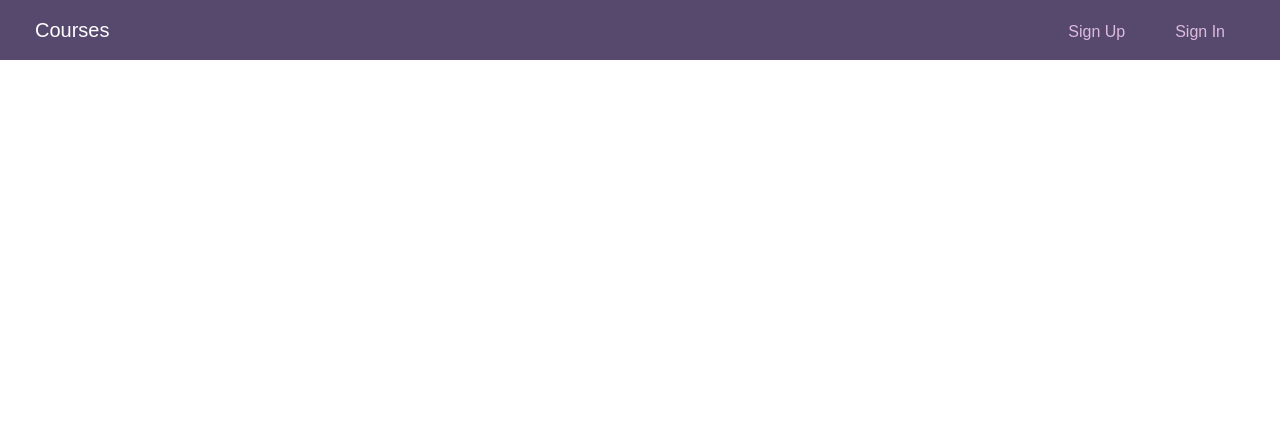
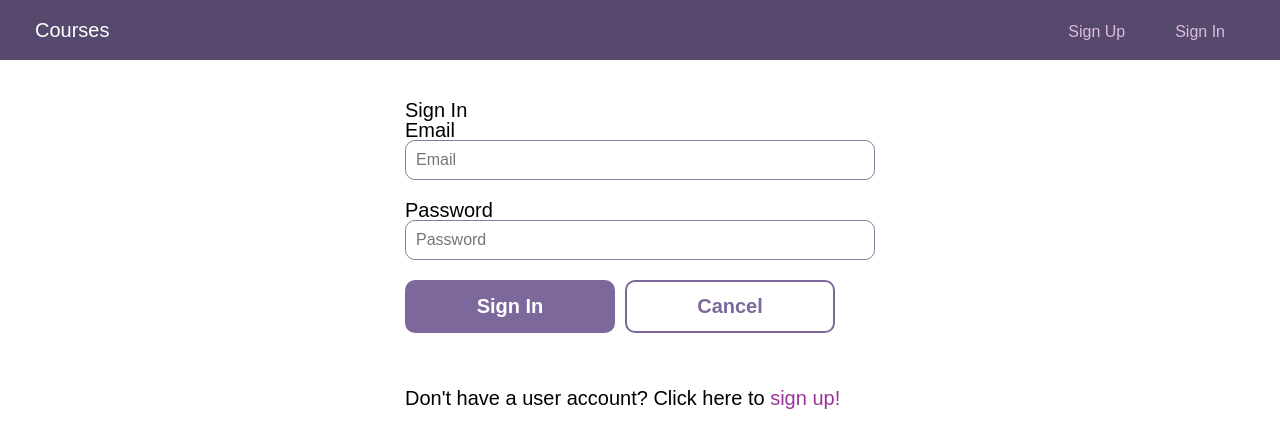
Before and after one commit to ebhargro/full-stack-app, a React (Create React App) app in the folder client/: page /signin in a window 1280 px wide. Shown: the top 448 px of the page. Built offline with nearby package versions, Linux system fonts and the light colour scheme.

Commit message:
Created CourseDetail component

```diff
--- a/client/package.json
+++ b/client/package.json
@@ -11,6 +11,7 @@
     "js-cookie": "^2.2.1",
     "react": "^17.0.2",
     "react-dom": "^17.0.2",
+    "react-markdown": "^6.0.2",
     "react-router-dom": "^5.2.0",
     "react-scripts": "4.0.3",
     "web-vitals": "^1.1.2"
--- a/client/src/App.js
+++ b/client/src/App.js
@@ -36,10 +36,10 @@ export default () => (
       <HeaderWithContext />
       <Switch>
         <Route exact path="/" component={CoursesWithContext} />
+        <Route exact path="/courses/:id" component={CourseDetailWithContext} />
+        <Route path="/signin" component={UserSignInWithContext} />
         {/* <PrivateRoute path="/courses/create" component={CreateCourseWithContext} />
         <PrivateRoute path="/courses/:id/update" component={UpdateCourseWithContext} />
-        <Route exact path="/courses/:id" component={CourseDetailWithContext} />
-        <Route path="/signin" component={UserSignInWithContext} />
         <Route path="/signup" component={UserSignUpWithContext} />
         <Route path="/signout" component={UserSignOutWithContext} />
         <Route path="/notfound" component={NotFound} /> */}
--- a/client/src/Context.js
+++ b/client/src/Context.js
@@ -33,8 +33,8 @@ export class Provider extends Component {
   }
 
 
-  signIn = async (username, password) => {
-    const user = await this.data.getUser(username, password);
+  signIn = async (emailAddress, password) => {
+    const user = await this.data.getUser(emailAddress, password);
     if (user !== null) {
       this.setState(() => {
         return {
--- a/client/src/Data.js
+++ b/client/src/Data.js
@@ -16,14 +16,14 @@ export default class Data {
     }
 
     if (requiresAuth) {
-      const encodedCredentials = btoa(`${credentials.username}:${credentials.password}`);
+      const encodedCredentials = btoa(`${credentials.emailAddress}:${credentials.password}`);
       options.headers['Authorization'] = `Basic ${encodedCredentials}`;
     }
     return fetch(url, options);
   }
 
-  async getUser(username, password) {
-    const response = await this.api(`/users`, 'GET', null, true, { username, password });
+  async getUser(emailAddress, password) {
+    const response = await this.api(`/users`, 'GET', null, true, { emailAddress, password });
     if (response.status === 200) {
       return response.json().then(data => data);
     }
--- a/client/src/components/CourseDetail.js
+++ b/client/src/components/CourseDetail.js
@@ -1,21 +1,22 @@
 import React, {Component} from 'react';
 import Axios from 'axios';
 import { Link } from 'react-router-dom';
-// import ReactMarkdown from 'react-markdown';
+import ReactMarkdown from 'react-markdown';
 
 export default class CourseDetail extends Component {
     state = {
         course: {},
         user: {}
     };
-
+//Using Axios to get course data and user data
     componentDidMount(){
-        Axios.get(`http://localhost:5000/api/courses/${this.props.id}`)
+        Axios.get(`http://localhost:5000/api/courses/${this.props.match.params.id}`)
         .then(response => {
             this.setState({
                 course: response.data,
                 user: response.data.User
             })
+
         })
         .catch(errors => {
             console.log('Course ID not found', errors);
@@ -24,17 +25,53 @@ export default class CourseDetail extends Component {
     }
     render() {
         const {course, user} = this.state;
+        //If the user is the owner of the course, allow access
+        const authUser = this.props.authenticatedUser;
         return(
             <React.Fragment>
                 <div className="actions--bar">
                     <div className="wrap">
-
+                        {
+                            ( authUser && course.userId === authUser.id)
+                        ?
+                        <React.Fragment>
+                            <Link className="button" to={`/courses/${course.id}/update`}> Update Course </Link>
+                            <Link className="button" to={`/courses/${course.id}/delete`}> Delete Course </Link>
+                            <Link className="button" to={"/"}> Back </Link>
+                        </React.Fragment>
+                        :
+                        <React.Fragment>
+                            <Link className="button" to={"/"}> Back </Link>
+                        </React.Fragment>
+                        }
                     </div>
-
-
+                </div>
+                <div>
+                    <h2> Course Detail </h2>
+                    <div>
+                        <h3>Course</h3>
+                        <h1>{course.title}</h1>
+                        <p> By {user.firstName} {user.lastName} </p>
+                        <ReactMarkdown children={course.description}/>
+                        <p> Estimated Time </p>
+                        {
+                            (course.estimatedTime === null || course.estimatedTime === '')
+                        ?
+                        <p> N/A </p>
+                        :
+                        <p> {course.estimatedTime} </p>
+                        }
+                        <p> Materials Needed </p>
+                        {
+                            (course.materialsNeeded === null || course.materialsNeeded === '')
+                        ?
+                        <p> N/A </p>
+                        :
+                        <ReactMarkdown children={course.materialsNeeded}/>
+                        }
+                    </div>
                 </div>
             </React.Fragment>
         )
     }
-
     }
--- a/client/src/components/UserSignIn.js
+++ b/client/src/components/UserSignIn.js
@@ -4,20 +4,20 @@ import Form from './Form';
 
 export default class UserSignIn extends Component {
   state = {
-    username: '',
+    emailAddress: '',
     password: '',
     errors: [],
   }
 
   render() {
     const {
-      username,
+      emailAddress,
       password,
       errors,
     } = this.state;
 
     return (
-      <div className="bounds">
+      <div className="form--centered">
         <div className="grid-33 centered signin">
           <h1>Sign In</h1>
           <Form
@@ -27,13 +27,16 @@ export default class UserSignIn extends Component {
             submitButtonText="Sign In"
             elements={() => (
               <React.Fragment>
+              <label> Email
                 <input
-                  id="username"
-                  name="username"
+                  id="emailAddress"
+                  name="emailAddress"
                   type="text"
-                  value={username}
+                  value={emailAddress}
                   onChange={this.change}
-                  placeholder="User Name" />
+                  placeholder="Email" />
+                  </label>
+                <label> Password
                 <input
                   id="password"
                   name="password"
@@ -41,10 +44,11 @@ export default class UserSignIn extends Component {
                   value={password}
                   onChange={this.change}
                   placeholder="Password" />
+                  </label>
               </React.Fragment>
             )} />
           <p>
-            Don't have a user account? <Link to="/signup">Click here</Link> to sign up!
+            Don't have a user account? Click here to <Link to="/signup">sign up!</Link>
           </p>
         </div>
       </div>
@@ -64,10 +68,10 @@ export default class UserSignIn extends Component {
 
   submit = () => {
     const { context } = this.props;
-    const { from } = this.props.location.state || { from: { pathname: '/authenticated' } };
-    const { username, password } = this.state;
+    const { from } = this.props.location.state || { from: { pathname: '/' } };
+    const { emailAddress, password } = this.state;
 
-    context.actions.signIn(username, password)
+    context.actions.signIn(emailAddress, password)
       .then((user) => {
         if (user === null) {
           this.setState(() => {
@@ -75,6 +79,7 @@ export default class UserSignIn extends Component {
           });
         } else {
           this.props.history.push(from);
+          console.log(`Sign-in successful for ${emailAddress}!`)
         }
       })
       .catch((error) => {
```
Also changed, not shown: 1 other file (tests, documents, lock files or other folders).
